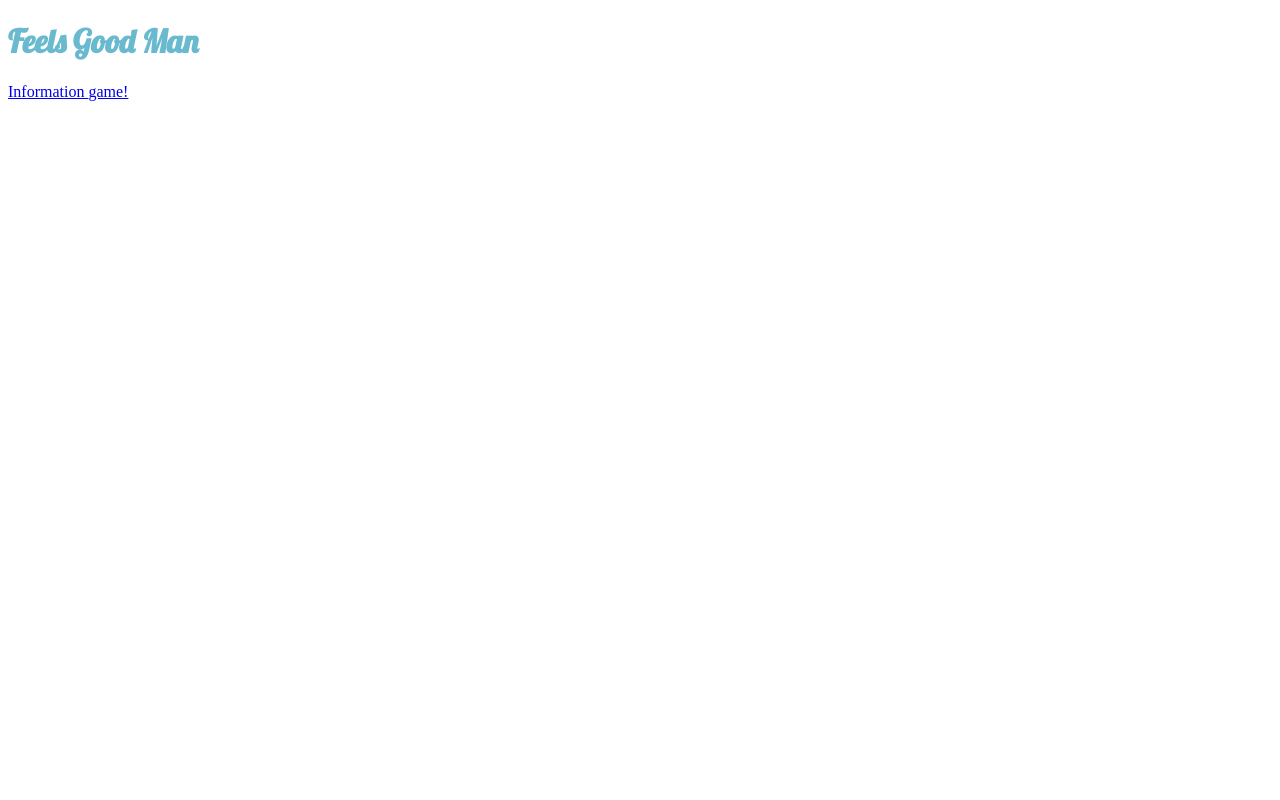
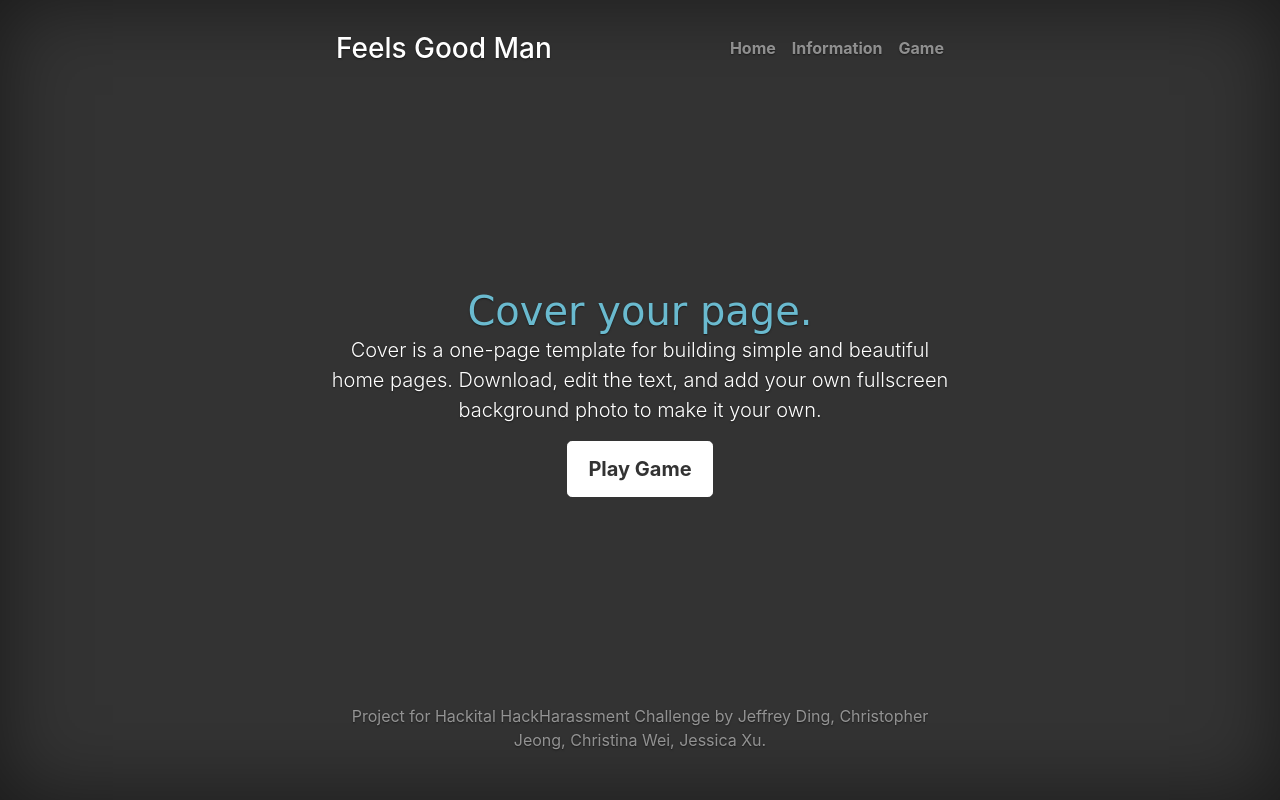
Before and after one commit to christinawei/hackital, a website: page index.html in a window 1280 px wide. Drawn offline with nearby package versions, Linux system fonts and the light colour scheme.

Commit message:
homepage fix

```diff
--- /dev/null
+++ b/cover.css
@@ -0,0 +1,161 @@
+/*
+ * Globals
+ */
+
+/* Links */
+a,
+a:focus,
+a:hover {
+  color: #fff;
+}
+
+/* Custom default button */
+.btn-secondary,
+.btn-secondary:hover,
+.btn-secondary:focus {
+  color: #333;
+  text-shadow: none; /* Prevent inheritance from `body` */
+  background-color: #fff;
+  border: .05rem solid #fff;
+}
+
+
+/*
+ * Base structure
+ */
+
+html,
+body {
+  height: 100%;
+  background-color: #333;
+}
+body {
+  color: #fff;
+  text-align: center;
+  text-shadow: 0 .05rem .1rem rgba(0,0,0,.5);
+}
+
+/* Extra markup and styles for table-esque vertical and horizontal centering */
+.site-wrapper {
+  display: table;
+  width: 100%;
+  height: 100%; /* For at least Firefox */
+  min-height: 100%;
+  box-shadow: inset 0 0 5rem rgba(0,0,0,.5);
+}
+.site-wrapper-inner {
+  display: table-cell;
+  vertical-align: top;
+}
+.cover-container {
+  margin-right: auto;
+  margin-left: auto;
+}
+
+/* Padding for spacing */
+.inner {
+  padding: 2rem;
+}
+
+
+/*
+ * Header
+ */
+
+.masthead {
+  margin-bottom: 2rem;
+}
+
+.masthead-brand {
+  margin-bottom: 0;
+}
+
+.nav-masthead .nav-link {
+  padding: .25rem 0;
+  font-weight: 700;
+  color: rgba(255,255,255,.5);
+  background-color: transparent;
+  border-bottom: .25rem solid transparent;
+}
+
+.nav-masthead .nav-link:hover,
+.nav-masthead .nav-link:focus {
+  border-bottom-color: rgba(255,255,255,.25);
+}
+
+.nav-masthead .nav-link + .nav-link {
+  margin-left: 1rem;
+}
+
+.nav-masthead .active {
+  color: #fff;
+  border-bottom-color: #fff;
+}
+
+@media (min-width: 48em) {
+  .masthead-brand {
+    float: left;
+  }
+  .nav-masthead {
+    float: right;
+  }
+}
+
+
+/*
+ * Cover
+ */
+
+.cover {
+  padding: 0 1.5rem;
+}
+.cover .btn-lg {
+  padding: .75rem 1.25rem;
+  font-weight: 700;
+}
+
+
+/*
+ * Footer
+ */
+
+.mastfoot {
+  color: rgba(255,255,255,.5);
+}
+
+
+/*
+ * Affix and center
+ */
+
+@media (min-width: 40em) {
+  /* Pull out the header and footer */
+  .masthead {
+    position: fixed;
+    top: 0;
+  }
+  .mastfoot {
+    position: fixed;
+    bottom: 0;
+  }
+
+  /* Start the vertical centering */
+  .site-wrapper-inner {
+    vertical-align: middle;
+  }
+
+  /* Handle the widths */
+  .masthead,
+  .mastfoot,
+  .cover-container {
+    width: 100%; /* Must be percentage or pixels for horizontal alignment */
+  }
+}
+
+@media (min-width: 62em) {
+  .masthead,
+  .mastfoot,
+  .cover-container {
+    width: 42rem;
+  }
+}
--- a/index.html
+++ b/index.html
@@ -1,15 +1,64 @@
-<!DOCTYPE html>
-<head>
-  <style>
-  @import url('https://fonts.googleapis.com/css?family=Lobster');
-  h1{
-    color: #6ABACF;
-    font-family: 'Lobster', cursive;
-  }
-  </style>
-</head>
-<body>
-  <h1> Feels Good Man</h1>
-  <a href = "http://localhost:3000/funfacts"> Information </a>
-  <a href = "http://localhost:3000/game"> game! </a>
-</body>
+<!doctype html>
+<html lang="en">
+  <head>
+    <meta charset="utf-8">
+    <meta name="viewport" content="width=device-width, initial-scale=1, shrink-to-fit=no">
+    <meta name="description" content="">
+    <meta name="author" content="">
+    <link rel="icon" href="../../../../favicon.ico">
+
+ 	<link rel="stylesheet" href="https://maxcdn.bootstrapcdn.com/bootstrap/4.0.0-beta.2/css/bootstrap.min.css" integrity="sha384-PsH8R72JQ3SOdhVi3uxftmaW6Vc51MKb0q5P2rRUpPvrszuE4W1povHYgTpBfshb" crossorigin="anonymous">
+	<script src="https://maxcdn.bootstrapcdn.com/bootstrap/4.0.0-beta.2/js/bootstrap.min.js" integrity="sha384-alpBpkh1PFOepccYVYDB4do5UnbKysX5WZXm3XxPqe5iKTfUKjNkCk9SaVuEZflJ" crossorigin="anonymous"></script>
+	<link rel="stylesheet" type="text/css" href="cover.css">
+	<link rel="stylesheet" type="text/css" href="styles.css">
+	<title>Feels Good Man</title>
+  </head>
+
+  <body>
+
+    <div class="site-wrapper">
+
+      <div class="site-wrapper-inner">
+
+        <div class="cover-container">
+
+          <header class="masthead clearfix">
+            <div class="inner">
+              <h3 class="masthead-brand">Feels Good Man</h3>
+              <nav class="nav nav-masthead">
+                <a class="nav-link" href="/">Home</a>
+                <a class="nav-link" href="/funfacts">Information</a>
+                <a class="nav-link" href="/game">Game</a>
+              </nav>
+            </div>
+          </header>
+
+          <main role="main" class="inner cover">
+            <h1 class="cover-heading">Cover your page.</h1>
+            <p class="lead">Cover is a one-page template for building simple and beautiful home pages. Download, edit the text, and add your own fullscreen background photo to make it your own.</p>
+            <p class="lead">
+              <a href="/game" class="btn btn-lg btn-secondary">Play Game</a>
+            </p>
+          </main>
+
+          <footer class="mastfoot">
+            <div class="inner">
+              <p>Project for Hackital HackHarassment Challenge by Jeffrey Ding, Christopher Jeong, Christina Wei, Jessica Xu.</p>
+            </div>
+          </footer>
+
+        </div>
+
+      </div>
+
+    </div>
+
+    <!-- Bootstrap core JavaScript
+    ================================================== -->
+    <!-- Placed at the end of the document so the pages load faster -->
+    <script src="https://code.jquery.com/jquery-3.2.1.slim.min.js" integrity="sha384-KJ3o2DKtIkvYIK3UENzmM7KCkRr/rE9/Qpg6aAZGJwFDMVNA/GpGFF93hXpG5KkN" crossorigin="anonymous"></script>
+    <script>window.jQuery || document.write('<script src="../../../../assets/js/vendor/jquery.min.js"><\/script>')</script>
+    <script src="../../../../assets/js/vendor/popper.min.js"></script>
+    <script src="../../../../dist/js/bootstrap.min.js"></script>
+  </body>
+</html>
--- /dev/null
+++ b/styles.css
@@ -0,0 +1,5 @@
+ h1{
+    color: #6ABACF;
+    font-family: 'Lobster', cursive;
+    margin: 0 auto;
+ }
```
